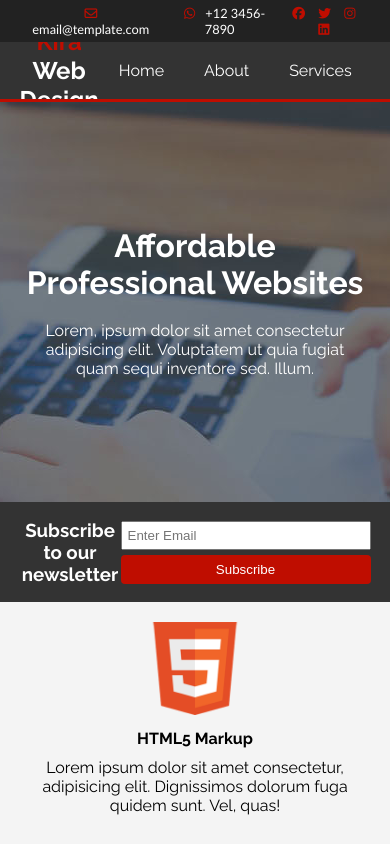
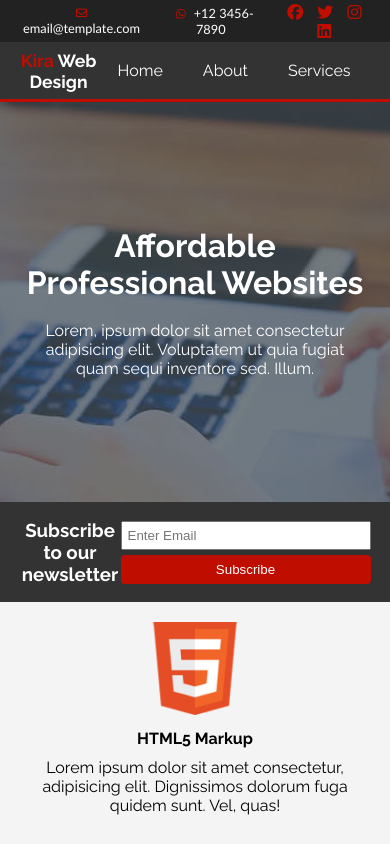
Before and after one commit to akira-hirata/ProjectOne, a plain HTML site: page index.html in a window 390 px wide. Shown: the top 844 px of the page. Drawn offline with Linux system fonts and the light colour scheme.

Commit message:
Media Query Update

```diff
--- a/css/style.css
+++ b/css/style.css
@@ -271,7 +271,7 @@ footer
 
 @media(max-width: 570px)
 {
-  #links
+  #links span
   {
     font-size: 0.8rem;
   }
@@ -289,6 +289,11 @@ footer
   #links #social a
   {
     margin: 0px 5px;
+  }
+
+  #navbar .logo
+  {
+    font-size: 1.2rem;
   }
 }
 
@@ -313,4 +318,42 @@ footer
   {
     height: auto;
   }
+
+  #navbar .logo
+  {
+    font-size: 1.1rem;
+  }
+
+  #links #contact p
+  {
+    font-size: 0.7rem;
+  }
+
+  #links .container
+  {
+    width: 95%;
+  }
+
+  #links #contact i
+  {
+    margin: 0px 8px;
+  }
 }
+
+@media(max-width: 388px)
+{
+  #navbar .logo
+  {
+    font-size: 0.9rem;
+  }
+
+  #navbar .container
+  {
+    width: 95%;
+  }
+
+  #links #contact i
+  {
+    margin: 0px 5px;
+  }
+}
--- a/index.html
+++ b/index.html
@@ -13,8 +13,8 @@
       <div id="links">
         <div class="container flex">
           <div id="contact" class="flex">
-            <p><i class="fa-regular fa-envelope"></i>email@template.com</p>
-            <p><i class="fa-brands fa-whatsapp"></i>+12 3456-7890</p>
+            <p><i class="fa-regular fa-envelope"></i><span>email@template.com</span></p>
+            <p><i class="fa-brands fa-whatsapp"></i><span>+12 3456-7890</span></p>
           </div>
           <div id="social">
             <a href="#"><i class="fa-brands fa-facebook"></i></a>
```
